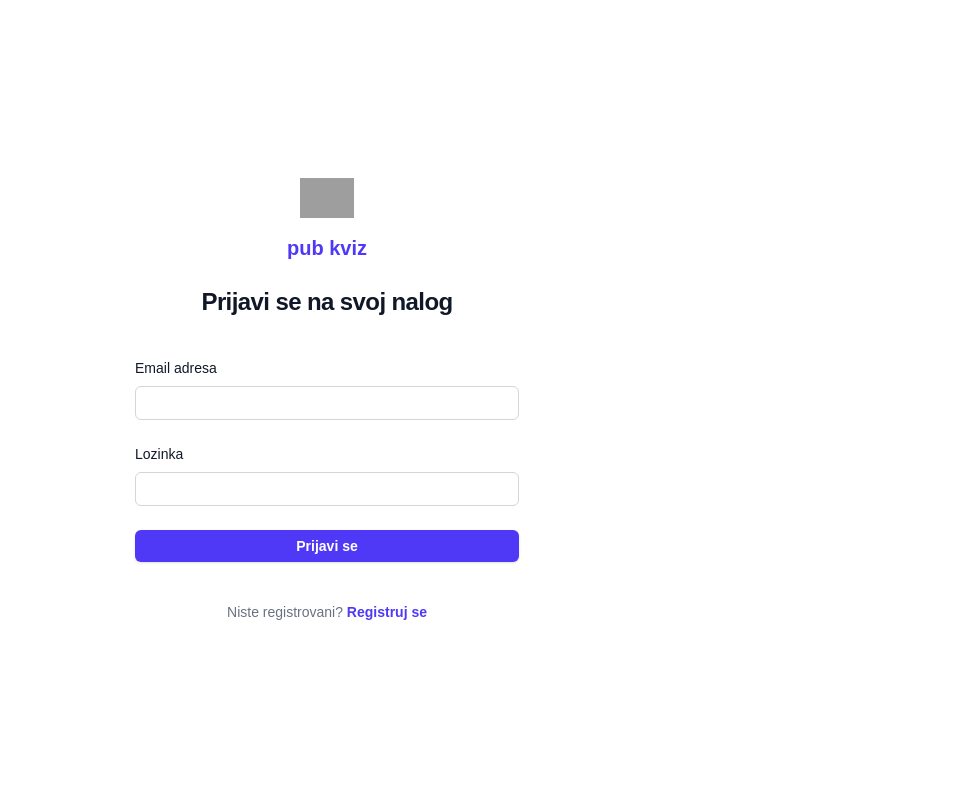
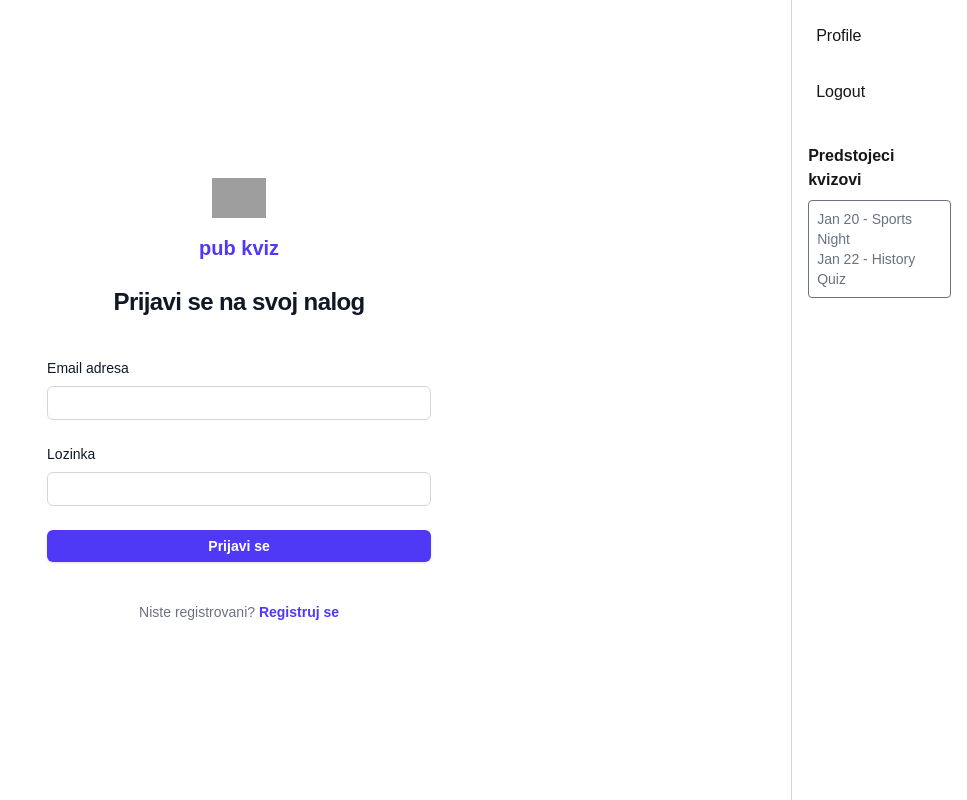
Before and after one commit to elab-development/internet-tehnologije-2025-pubkviz_2021_0106, a Next.js app: page /login in a window 1280 px wide. Shown: the whole page, without its empty margins (313-1280 px from the left). Built offline with nearby package versions, Linux system fonts and the light colour scheme; no server answers; grey boxes are pictures that could not be loaded.

Commit message:
neke izmene vezano za logovanje mozda

```diff
--- a/src/app/components/AuthProvider.tsx
+++ b/src/app/components/AuthProvider.tsx
@@ -21,18 +21,22 @@ type AuthState =
 // Pored stanja sadrži i funkciju za ponovno učitavanje auth podataka
 type Ctx = AuthState & {
   refresh: () => Promise<void>;
+  logout: () => Promise<void>;
 };
 
 
 // Kreiranje Auth konteksta (inicijalno nema vrednost)
 const AuthContext = createContext<Ctx | null>(null);
 
+
+
 export function AuthProvider({ children }: { children: React.ReactNode }) {
-  // Globalno stanje autentifikacije
+    // Lokalno stanje koje čuva auth status i korisnika
   const [state, setState] = useState<AuthState>({
     status: "loading",
     user: null,
   });
+
   // refresh funkcija poziva /api/auth/me rutu na back-endu
   // Proverava da li postoji validna sesija (cookie)
   // useCallback obezbeđuje da se funkcija ne rekreira pri svakom renderu
@@ -54,6 +58,17 @@ export function AuthProvider({ children }: { children: React.ReactNode }) {
     }
   }, []);
 
+  const logout = useCallback(async () => {
+  try {
+    await fetch("/api/auth/logout", {
+      method: "POST",
+      credentials: "include",
+    });
+  } finally {
+    setState({ status: "unauthenticated", user: null });
+  }
+}, []);
+
   // useEffect se izvršava pri prvom renderu
   // Pokreće proveru autentifikacije čim se aplikacija učita
   useEffect(() => {
@@ -62,7 +77,7 @@ export function AuthProvider({ children }: { children: React.ReactNode }) {
 
   // useMemo čuva istu referencu context vrednosti
   // Menja se samo kada se promeni state ili refresh funkcija
-  const value = useMemo<Ctx>(() => ({ ...state, refresh }), [state, refresh]);
+  const value = useMemo<Ctx>(() => ({ ...state, refresh, logout }), [state, refresh]);
 
   return <AuthContext.Provider value={value}>{children}</AuthContext.Provider>;
 }
--- a/src/app/components/Sidebar2.tsx
+++ b/src/app/components/Sidebar2.tsx
@@ -2,24 +2,42 @@
 
 import { useRouter } from "next/navigation";
 
+
+import { useState } from "react";
+import Link from "next/link";
+import { useAuth } from "./AuthProvider";
+
+
 export default function Sidebar2() {
   const router = useRouter();
 
-  const handleLogout = () => {
+ const { status,user,logout } = useAuth();
+  const isLoggedIn = status === "authenticated";
+
+  const [open,setOpen] = useState(false);
+
+
+  const handleLogout = async () => {
     // TODO: remove user session / auth token
     console.log("Logged out");
     // You can choose:
     // router.push("/login"); // redirect to login page
     // or stay on homepage (just remove session)
+    await logout();
+    setOpen(false);
   };
 
   return (
     <aside className="w-[200px] p-4 border-l border-gray-300 flex flex-col items-start gap-4">
       <button
+
         className="w-full text-left p-2 hover:bg-gray-100 rounded"
-        onClick={() => router.push("/profile")}
+
+        onClick={() => isLoggedIn ?  router.push("/profile") : router.push("/login")}
+
       >
-        Profile
+         {isLoggedIn ? user?.username : "Profile"}
+
       </button>
 
       <button
--- a/src/app/layout.tsx
+++ b/src/app/layout.tsx
@@ -1,6 +1,7 @@
 
 import "./globals.css";
 import { AuthProvider } from "./components/AuthProvider";
+import Sidebar2 from "./components/Sidebar2";
 
 export default function RootLayout({
   children,
@@ -13,7 +14,9 @@ export default function RootLayout({
         <div style={{ display: "flex", minHeight: "100vh" }}>
           <AuthProvider>
           {children}
+          <Sidebar2 />
           </AuthProvider>
+
         </div>
       </body>
     </html>
--- a/src/app/page.tsx
+++ b/src/app/page.tsx
@@ -48,7 +48,7 @@ export default function QuizListPage() {
     </div>
 
     </main>
-      <Sidebar2 />
+
 
     </>
   );
```
